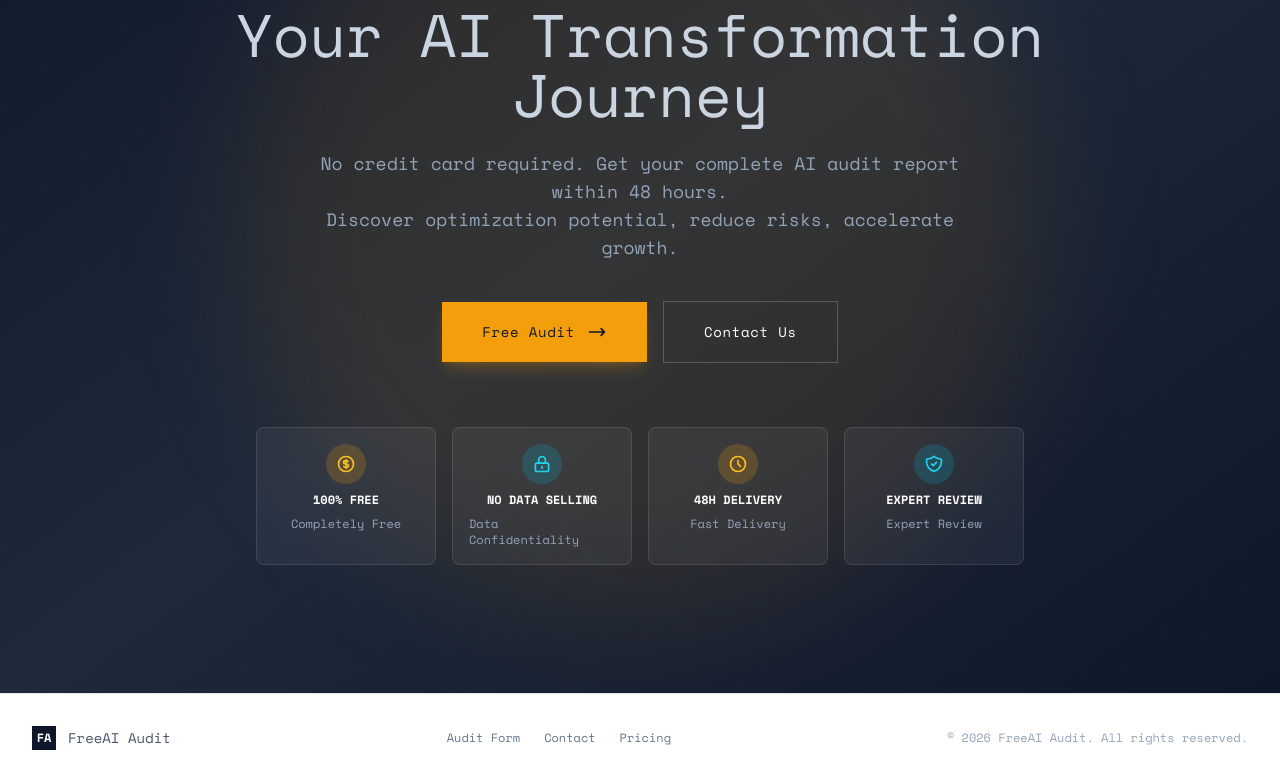
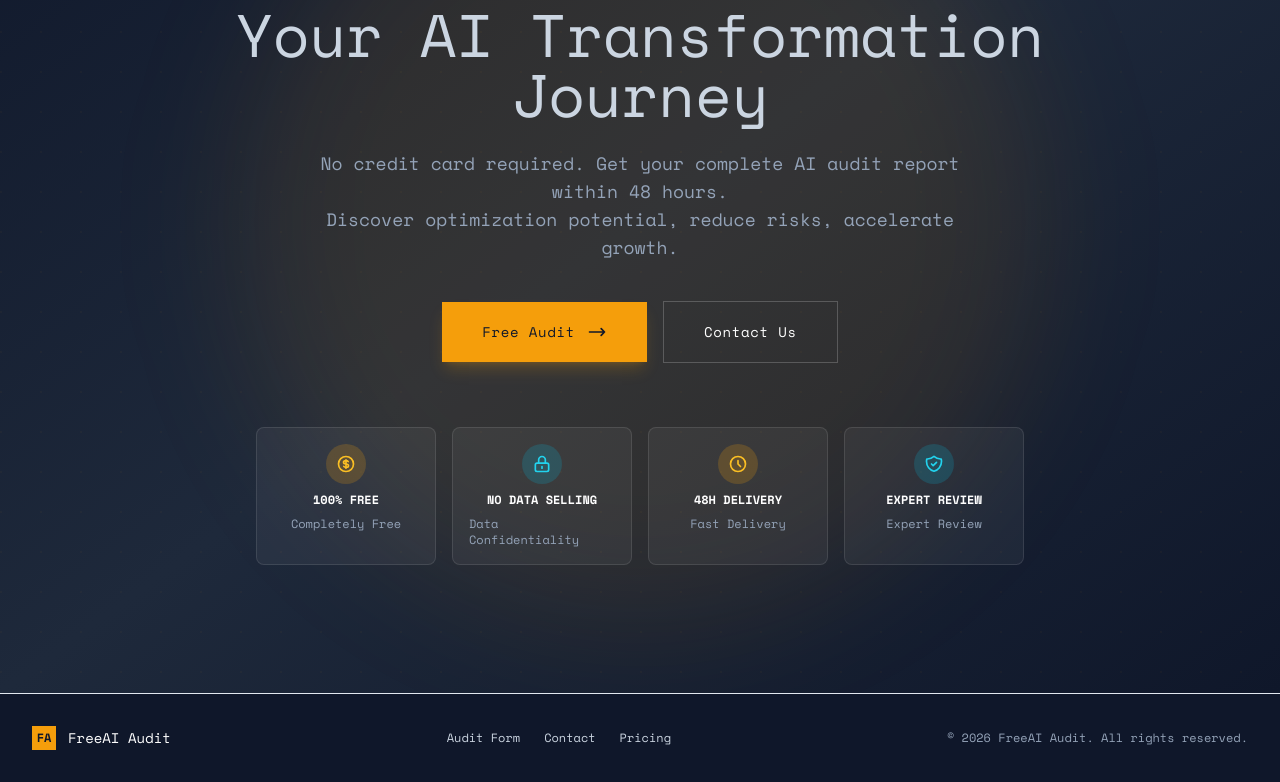
Before and after one commit to emltocharlie-dev/free-ai-business-audit, a Next.js app in the folder website/: page / in a window 1280 px wide. Shown: the part 3523-4305 px from the top of the page. Built offline with nearby package versions, Linux system fonts and the light colour scheme.

Commit message:
fix: Footer 改为深色背景，文字改为白色/浅色

```diff
--- a/website/app/page.tsx
+++ b/website/app/page.tsx
@@ -1311,18 +1311,18 @@ export default function Home() {
       {/* ============================================ */}
       {/* Footer */}
       {/* ============================================ */}
-      <footer className="py-8 px-6 md:px-8 border-t border-slate-200 bg-white">
+      <footer className="py-8 px-6 md:px-8 border-t border-slate-200 bg-slate-900">
         <div className="max-w-7xl mx-auto flex flex-col md:flex-row items-center justify-between gap-4">
           <div className="flex items-center gap-3">
-            <div className="w-6 h-6 bg-slate-900 flex items-center justify-center">
-              <span className="font-mono text-white text-xs font-bold">FA</span>
+            <div className="w-6 h-6 bg-amber-500 flex items-center justify-center">
+              <span className="font-mono text-slate-900 text-xs font-bold">FA</span>
             </div>
-            <span className="font-mono text-sm text-slate-600">FreeAI Audit</span>
+            <span className="font-mono text-sm text-white">FreeAI Audit</span>
           </div>
           <div className="flex items-center gap-6">
-            <Link href="/audit-form" className="font-mono text-xs text-slate-500 hover:text-amber-500 transition-colors">Audit Form</Link>
-            <Link href="/contact" className="font-mono text-xs text-slate-500 hover:text-amber-500 transition-colors">Contact</Link>
-            <Link href="/pricing" className="font-mono text-xs text-slate-500 hover:text-amber-500 transition-colors">Pricing</Link>
+            <Link href="/audit-form" className="font-mono text-xs text-slate-300 hover:text-amber-500 transition-colors">Audit Form</Link>
+            <Link href="/contact" className="font-mono text-xs text-slate-300 hover:text-amber-500 transition-colors">Contact</Link>
+            <Link href="/pricing" className="font-mono text-xs text-slate-300 hover:text-amber-500 transition-colors">Pricing</Link>
           </div>
           <div className="font-mono text-xs text-slate-400">{t.footer.copyright}</div>
         </div>
```
Also changed, not shown: 15 other files (tests, documents, lock files or other folders).
